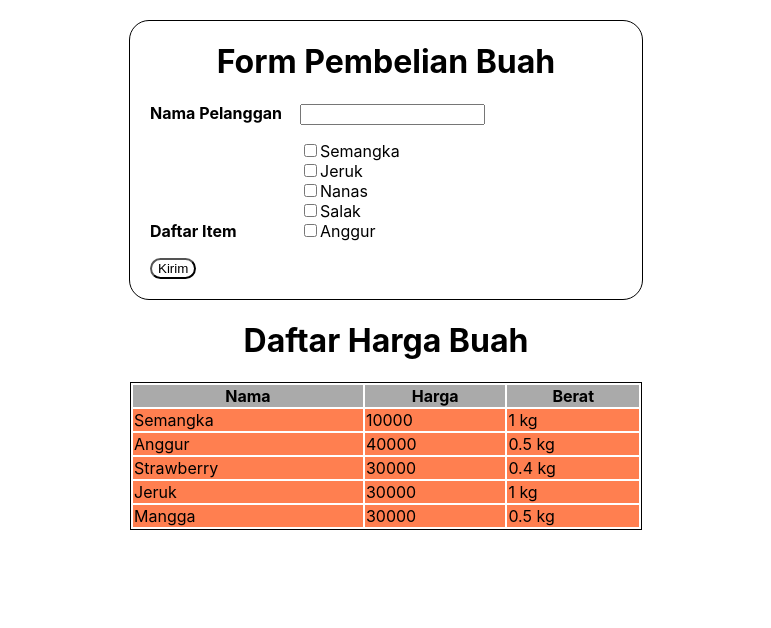
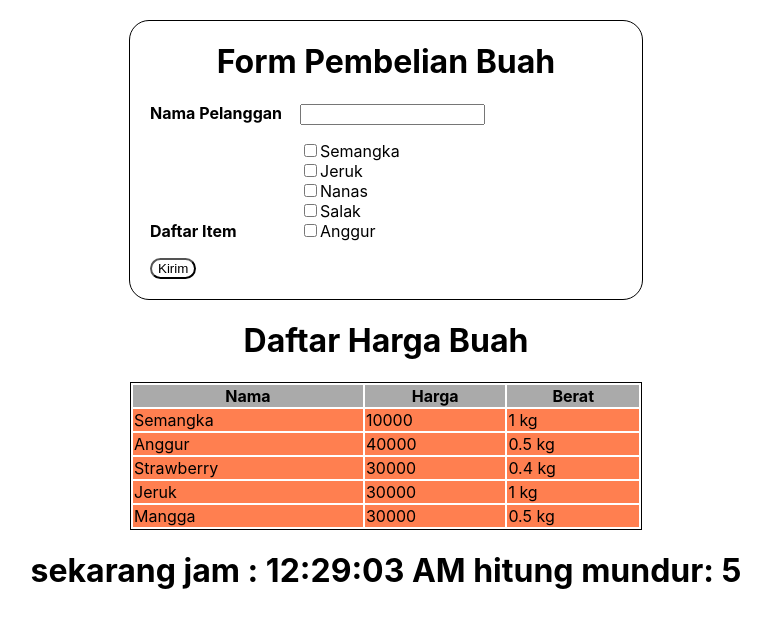
Before and after one commit to husinassegaff/sanbercode-reactjs-batch18-part2, a React (Create React App) app: page / in a window 1280 px wide. Shown: the top 628 px of the page, without its empty margins (254-1025 px from the left). Built offline with nearby package versions, Linux system fonts and the light colour scheme.

Commit message:
Update Tugas-11

```diff
--- a/src/App.js
+++ b/src/App.js
@@ -2,7 +2,8 @@ import React from 'react';
 import './App.css';
 import FormBuah from './Tugas-9/FormBuah.js';
 import DaftarBuah from './Tugas-10/DaftarBuah.js';
-import ItemBuah from './Tugas-10/ItemBuah.js'
+import Timer from './Tugas-11/Timer.js'
+
 
 
 function App(){
@@ -10,6 +11,7 @@ function App(){
     <div>
       <FormBuah />
       <DaftarBuah />
+      <Timer />
     </div>
   );
 }
--- /dev/null
+++ b/src/Tugas-11/Timer.js
@@ -0,0 +1,57 @@
+import React, { Component } from 'react'
+
+class Timer extends Component{
+    constructor(props){
+        super(props)
+        this.state = {
+            time : 10,
+            showTime : true,
+            date : new Date()
+        }
+    }
+
+    componentDidMount(){
+        this.myInterval = setInterval(() => {
+            this.setState(({ time }) => ({
+                time: time - 1
+            }))
+        }, 1000);
+    }
+
+    tick(){
+        this.setState(
+            {
+                time: this.componentDidMount(),
+                date: new Date()
+            }
+        );
+    }
+
+    hideTime(){
+        this.setState({showTime : false})
+    }
+
+    componentDidUpdate(){
+        if(this.state.time === 0){
+            this.state.showTime = false
+        }
+    }
+
+    render(){
+        return(
+            <>
+            {
+                this.state.showTime && (
+                    <h1 style = {{textAlign: "center"}}>
+                        sekarang jam : {this.state.date.toLocaleTimeString()} hitung mundur: {this.state.time}
+                    <br/>
+                    </h1>
+                )}
+            </>
+        )
+    }
+}
+
+
+
+export default Timer
```
